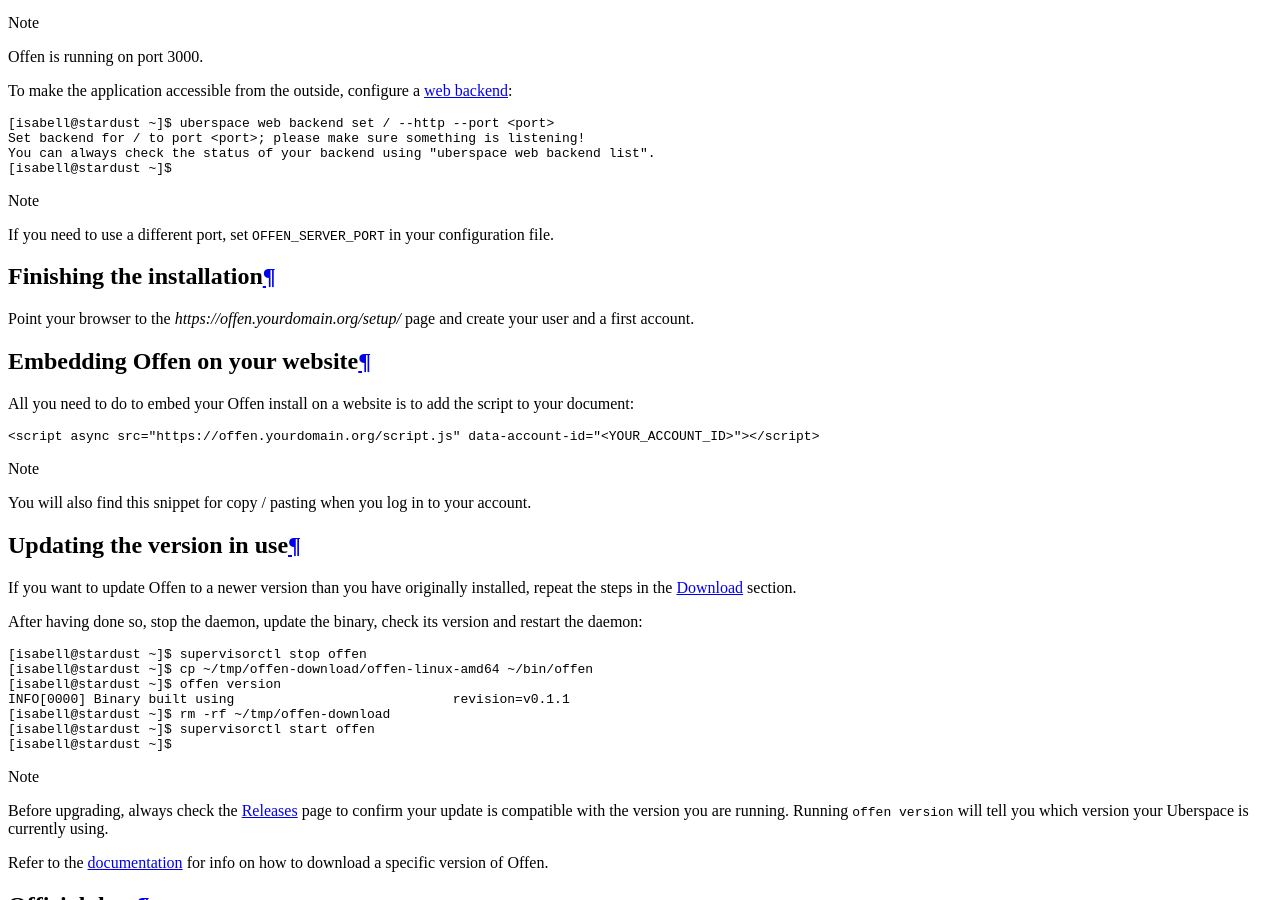
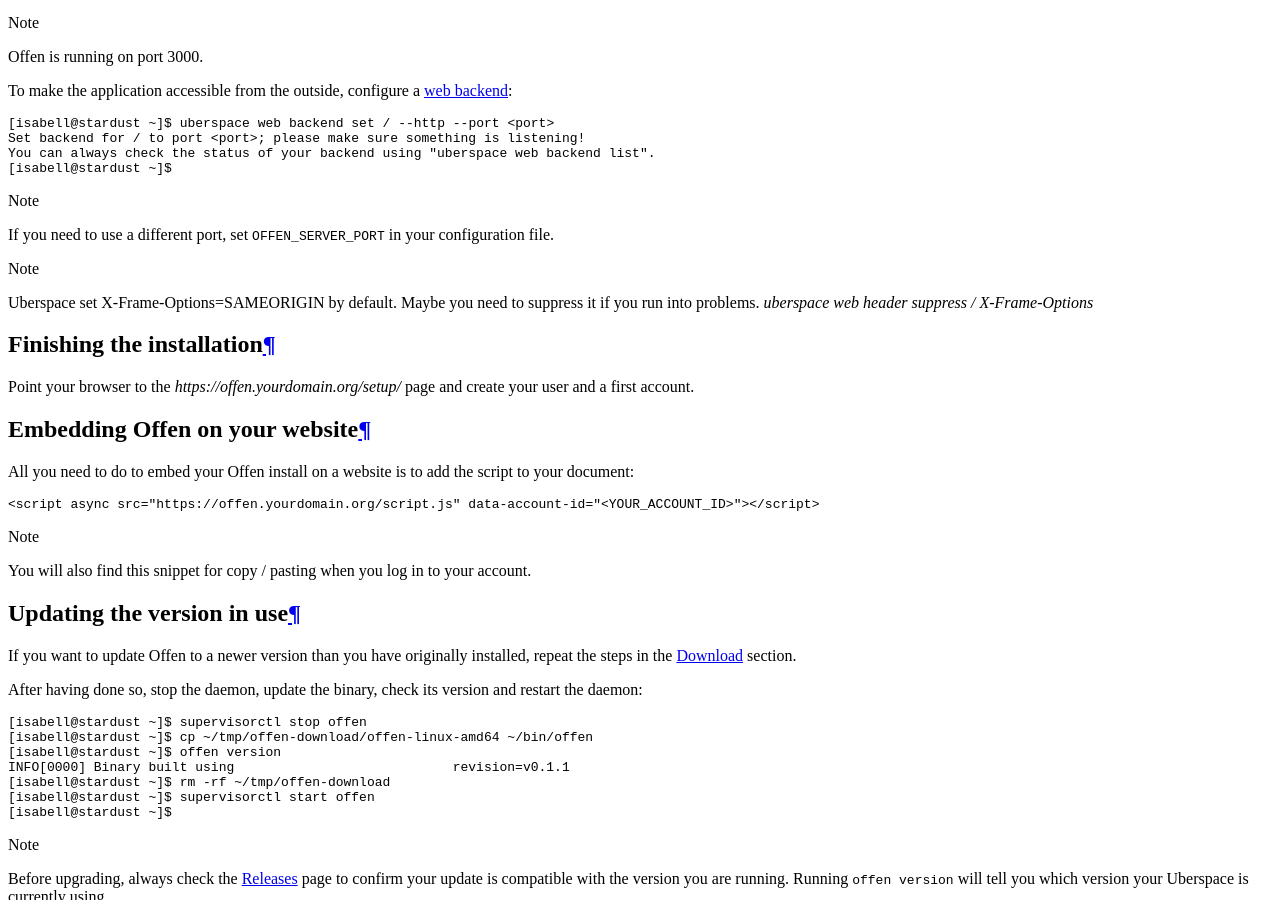
Before and after one commit to Uberspace/lab, a Sphinx documentation site: the page built from source/guide_offen.rst, in a window 1280 px wide and 900 px high, scrolled down 7071 px. Built offline with Sphinx 7.4.7 and the Read the Docs theme 2.0.0, drawn with Linux system fonts in a browser that asks for light colours.

Commit message:
offen guide changed
you need to suppress x-frame-options to use offen correctly

```diff
--- a/source/guide_offen.rst
+++ b/source/guide_offen.rst
@@ -251,6 +251,9 @@
 .. note:: If you need to use a different port, set ``OFFEN_SERVER_PORT`` in your
  configuration file.
 
+.. note:: Uberspace set X-Frame-Options=SAMEORIGIN by default. Maybe you need to suppress it if you run into problems. `uberspace web header suppress / X-Frame-Options`
+
+
 Finishing the installation
 ==========================
 
```
